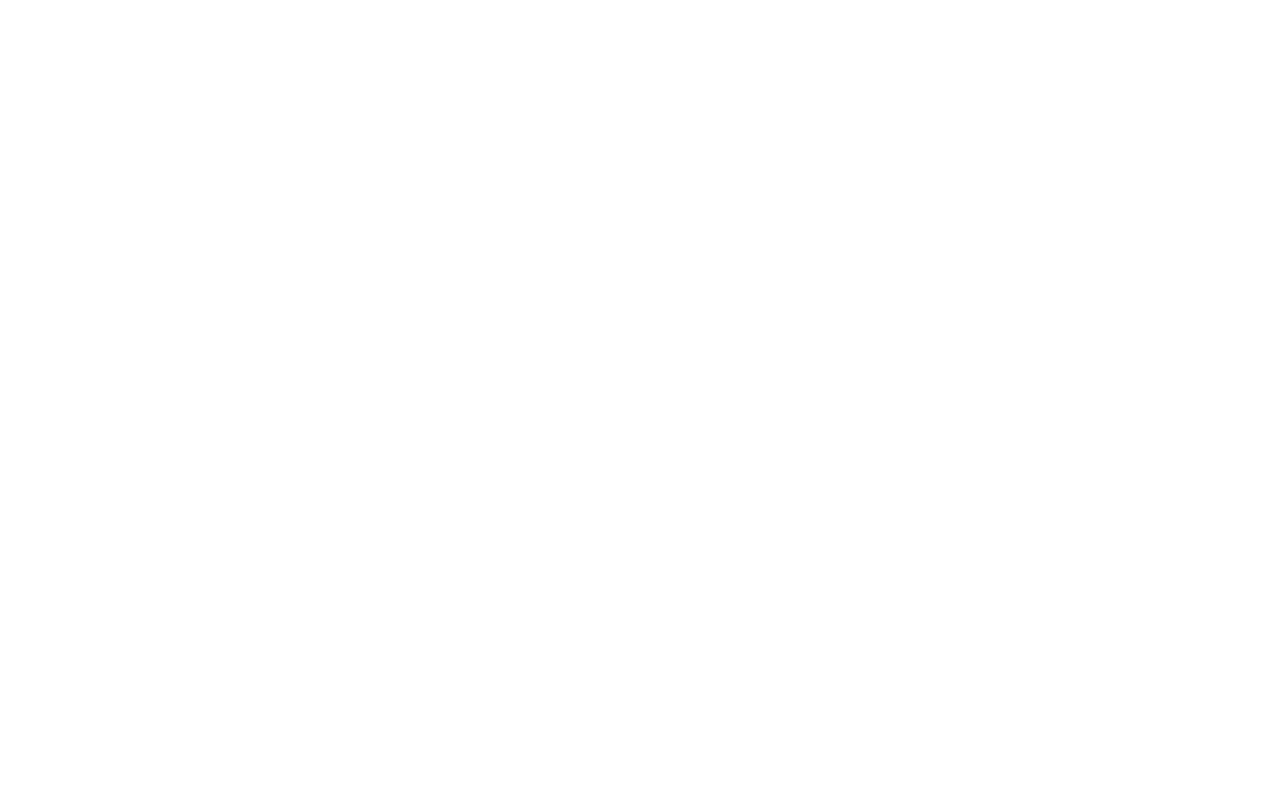
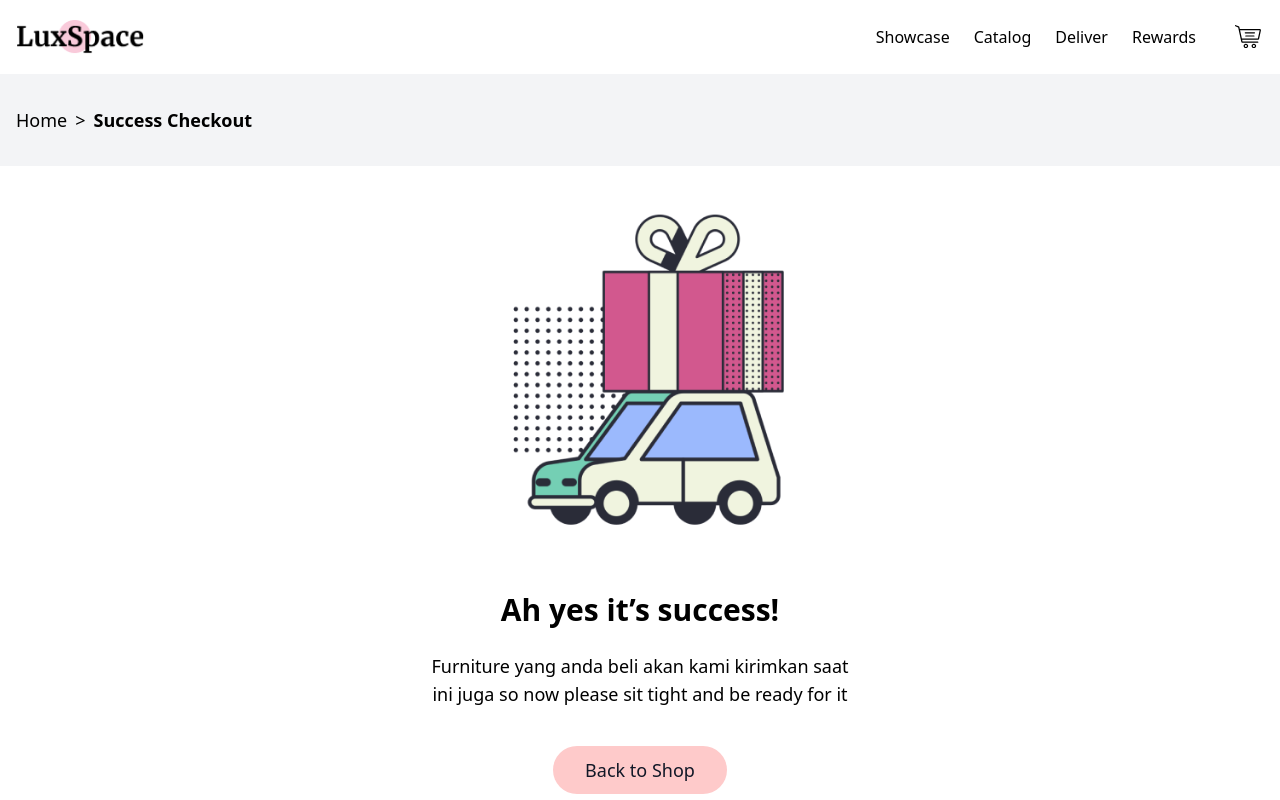
Before and after one commit to xrahmat/ecomweb-bwa, a React (Create React App) app: page /success in a window 1280 px wide. Shown: the top 800 px of the page. Built offline with nearby package versions, Linux system fonts and the light colour scheme.

Commit message:
page succes and not found

```diff
--- a/src/App.js
+++ b/src/App.js
@@ -1,14 +1,20 @@
-import { BrowserRouter as Router, Route } from 'react-router-dom';
+import { BrowserRouter as Router, Route, Switch } from 'react-router-dom';
 import HomePage from './pages/HomePage';
 import Details from './pages/Details';
 import Cart from './pages/Cart';
+import Success from './pages/Success';
+import NotFound from './pages/NotFound';
 
 function App() {
   return (
     <Router>
-      <Route exact path='/' component={HomePage} />
-      <Route path='/categories/:idc' component={Details} />
-      <Route path='/cart' component={Cart} />
+      <Switch>
+        <Route exact path='/' component={HomePage} />
+        <Route path='/categories/:idc' component={Details} />
+        <Route path='/cart' component={Cart} />
+        <Route path='/success' component={Success} />
+        <Route path='*' component={NotFound} />
+      </Switch>
     </Router>
   );
 }
--- /dev/null
+++ b/src/pages/NotFound.js
@@ -0,0 +1,19 @@
+import React from 'react';
+
+import Header from '../parts/Header';
+import Sitemap from '../parts/Sitemap';
+import Footer from '../parts/Footer';
+import ErrorMessage from '../parts/ErrorMessage';
+
+function NotFound() {
+  return (
+    <>
+      <Header theme='black' />
+      <ErrorMessage />
+      <Sitemap loc='home' />
+      <Footer />
+    </>
+  );
+}
+
+export default NotFound;
--- /dev/null
+++ b/src/pages/Success.js
@@ -0,0 +1,48 @@
+import React from 'react';
+import { Link } from 'react-router-dom';
+
+import Header from '../parts/Header';
+import Breadcrumb from '../components/Breadcrumb';
+import Sitemap from '../parts/Sitemap';
+import Footer from '../parts/Footer';
+
+function Success() {
+  return (
+    <>
+      <Header theme='black' />
+      <Breadcrumb
+        list={[
+          { url: '/', name: 'Home' },
+          { url: '/success', name: 'Success Checkout' },
+        ]}
+      />
+      <section class=''>
+        <div class='container mx-auto min-h-screen'>
+          <div class='flex flex-col items-center justify-center'>
+            <div class='w-full md:w-4/12 text-center'>
+              <img
+                src='./images/content/illustration-success.png'
+                alt='congrats illustration'
+              />
+              <h2 class='text-3xl font-semibold mb-6'>Ah yes it’s success!</h2>
+              <p class='text-lg mb-12'>
+                Furniture yang anda beli akan kami kirimkan saat ini juga so now
+                please sit tight and be ready for it
+              </p>
+              <Link
+                to='/'
+                class='text-gray-900 bg-red-200 focus:outline-none w-full py-3 rounded-full text-lg focus:text-black transition-all duration-200 px-8 cursor-pointer'
+              >
+                Back to Shop
+              </Link>
+            </div>
+          </div>
+        </div>
+      </section>
+      <Sitemap loc='home' />
+      <Footer />
+    </>
+  );
+}
+
+export default Success;
--- /dev/null
+++ b/src/parts/ErrorMessage.js
@@ -0,0 +1,34 @@
+import React from 'react';
+import { Link } from 'react-router-dom';
+
+function ErrorMessage({
+  title = '404',
+  body = 'Sorry, but the page you were trying to view does not exist.',
+}) {
+  return (
+    <>
+      <section class='mt-28'>
+        <div class='container mx-auto min-h-screen'>
+          <div class='flex flex-col items-center justify-center'>
+            <div class='w-full md:w-4/12 text-center'>
+              {/* <img
+                src='./images/content/illustration-success.png'
+                alt='congrats illustration'
+              /> */}
+              <h2 class='text-3xl font-semibold mb-6'>{title}</h2>
+              <p class='text-lg mb-12'>{body}</p>
+              <Link
+                to='/'
+                class='text-gray-900 bg-red-200 focus:outline-none w-full py-3 rounded-full text-lg focus:text-black transition-all duration-200 px-8 cursor-pointer'
+              >
+                Back to Shop
+              </Link>
+            </div>
+          </div>
+        </div>
+      </section>
+    </>
+  );
+}
+
+export default ErrorMessage;
```
Also changed, not shown: public/images/content/illustration-success.png (added).
